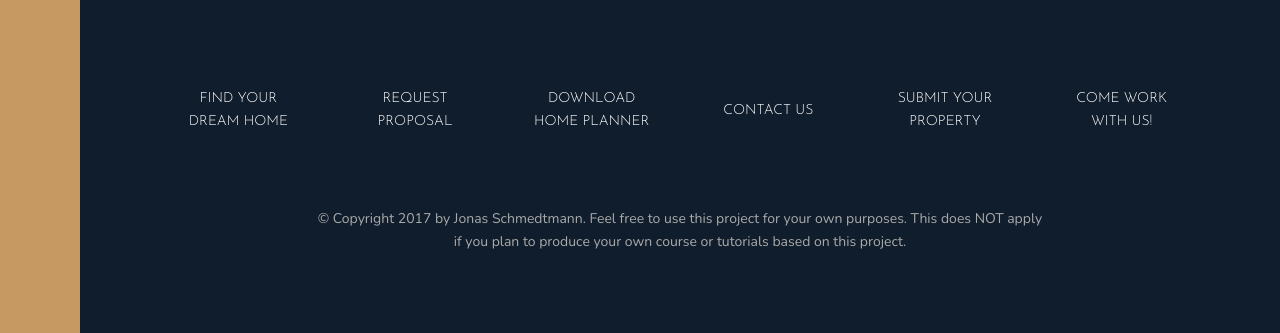
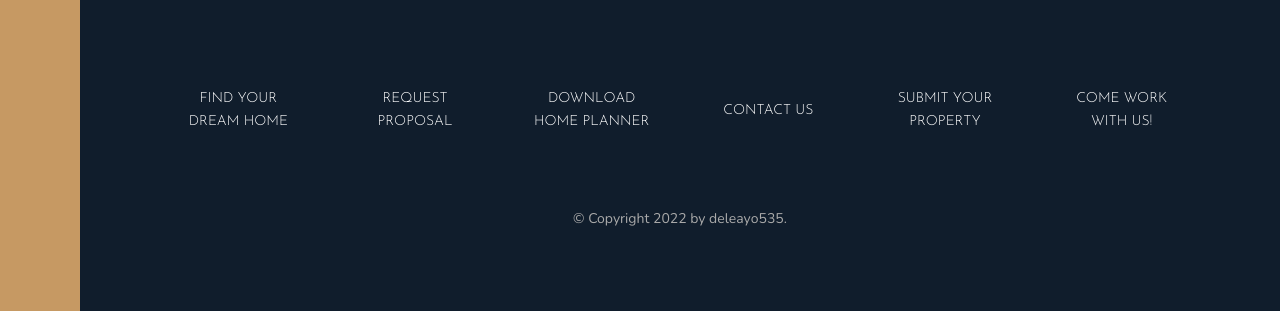
Before and after one commit to deleayo535/nexter, a website: page nexter-1/index.html in a window 1280 px wide. Shown: the part 3330-3663 px from the top of the page. After the commit the page ends 3641 px from the top, so only its background shows below. Drawn offline with nearby package versions, Linux system fonts and the light colour scheme.

Commit message:
Update index.html

```diff
--- a/nexter-1/index.html
+++ b/nexter-1/index.html
@@ -348,7 +348,7 @@
                     <li class="nav__item"><a href="#" class="nav__link">Come work with us!</a></li>
             </ul>
             <p class="copyright">
-                &copy; Copyright 2017 by Jonas Schmedtmann. Feel free to use this project for your own purposes. This does NOT apply if you plan to produce your own course or tutorials based on this project.
+                &copy; Copyright 2022 by deleayo535.
             </p>
         </footer>
     </body>
```
